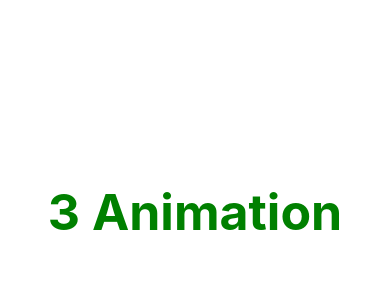
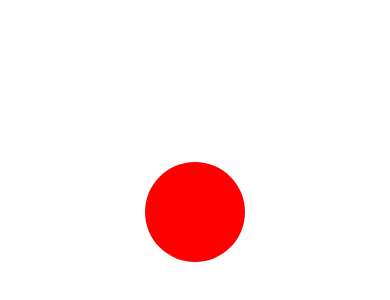
Before and after one commit to S0LEI1/Mobile_nang_cao, a React Native app in the folder LeVanNgoc_20022421/: screen / in a window 390 px wide. Shown: the part 210-510 px from the top of the page. Built offline with nearby package versions, Linux system fonts and the light colour scheme.

Commit message:
finish 3A

```diff
--- a/LeVanNgoc_20022421/App.js
+++ b/LeVanNgoc_20022421/App.js
@@ -1,11 +1,12 @@
-import { StatusBar } from 'expo-status-bar';
-import { StyleSheet, Text, View } from 'react-native';
-import Cau1A from './screen/cau1a';
-import Cau1B from './screen/cau1b';
-import Cau1C from './screen/cau1c';
-import Cau2 from './screen/cau2';
-import Cau2B from './screen/cau2b';
-import Cau2C from './screen/cau2c';
+import { StatusBar } from "expo-status-bar";
+import { StyleSheet, Text, View } from "react-native";
+import Cau1A from "./screen/cau1a";
+import Cau1B from "./screen/cau1b";
+import Cau1C from "./screen/cau1c";
+import Cau2 from "./screen/cau2";
+import Cau2B from "./screen/cau2b";
+import Cau2C from "./screen/cau2c";
+import Cau3A from "./screen/cau3a";
 
 export default function App() {
   return (
@@ -14,8 +15,9 @@ export default function App() {
       {/* <Cau1B /> */}
       {/* <Cau1C /> */}
       {/* <Cau2 /> */}
-    {/* <Cau2B /> */}
-    <Cau2C />
+      {/* <Cau2B /> */}
+      {/* <Cau2C /> */}
+      <Cau3A />
     </View>
   );
 }
@@ -23,8 +25,8 @@ export default function App() {
 const styles = StyleSheet.create({
   container: {
     flex: 1,
-    backgroundColor: '#fff',
-    alignItems: 'center',
-    justifyContent: 'center',
+    backgroundColor: "#fff",
+    alignItems: "center",
+    justifyContent: "center",
   },
 });
--- /dev/null
+++ b/LeVanNgoc_20022421/screen/cau3a.js
@@ -0,0 +1,57 @@
+import { View, Text, Animated, PanResponder } from "react-native";
+import React, { useRef } from "react";
+
+const Cau3A = () => {
+  const position = useRef(new Animated.ValueXY()).current;
+  const value = useRef(new Animated.Value(0)).current;
+    const color = value.interpolate({
+        inputRange:[0,1],
+        outputRange:["red","green"]
+    })
+  const panResponder = useRef(
+    PanResponder.create({
+      onStartShouldSetPanResponder: () => true,
+      onPanResponderMove: (evt, gesture) => {
+        position.setValue({
+          x: gesture.dx,
+          y: gesture.dy,
+        });
+        Animated.timing(value,{
+            toValue:1,
+            duration:3000,
+            useNativeDriver:false
+        }).start()
+      },
+      onPanResponderRelease: (evt, gesture) => {
+        reset();
+      },
+    })
+  ).current;
+  const reset = () => {
+    Animated.spring(position, {
+      toValue: { x: 0, y: 0 },
+      useNativeDriver: false,
+    }).start();
+  };
+  return (
+    <View>
+      <Animated.View
+        {...panResponder.panHandlers}
+        style={{
+          transform: [
+            {
+              translateX: position.x,
+              translateY: position.y,
+            },
+          ],
+          width: 100,
+          height: 100,
+          backgroundColor: color,
+          borderRadius: 50,
+        }}
+      ></Animated.View>
+    </View>
+  );
+};
+
+export default Cau3A;
```
